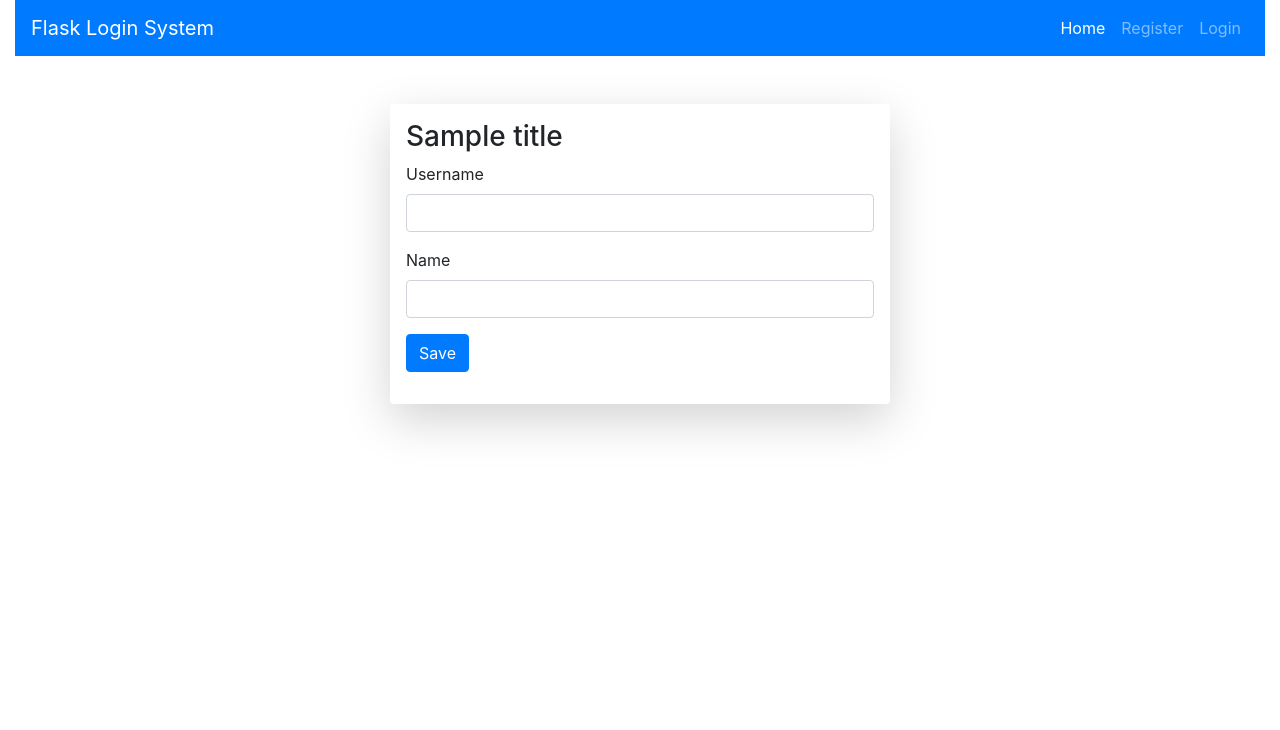
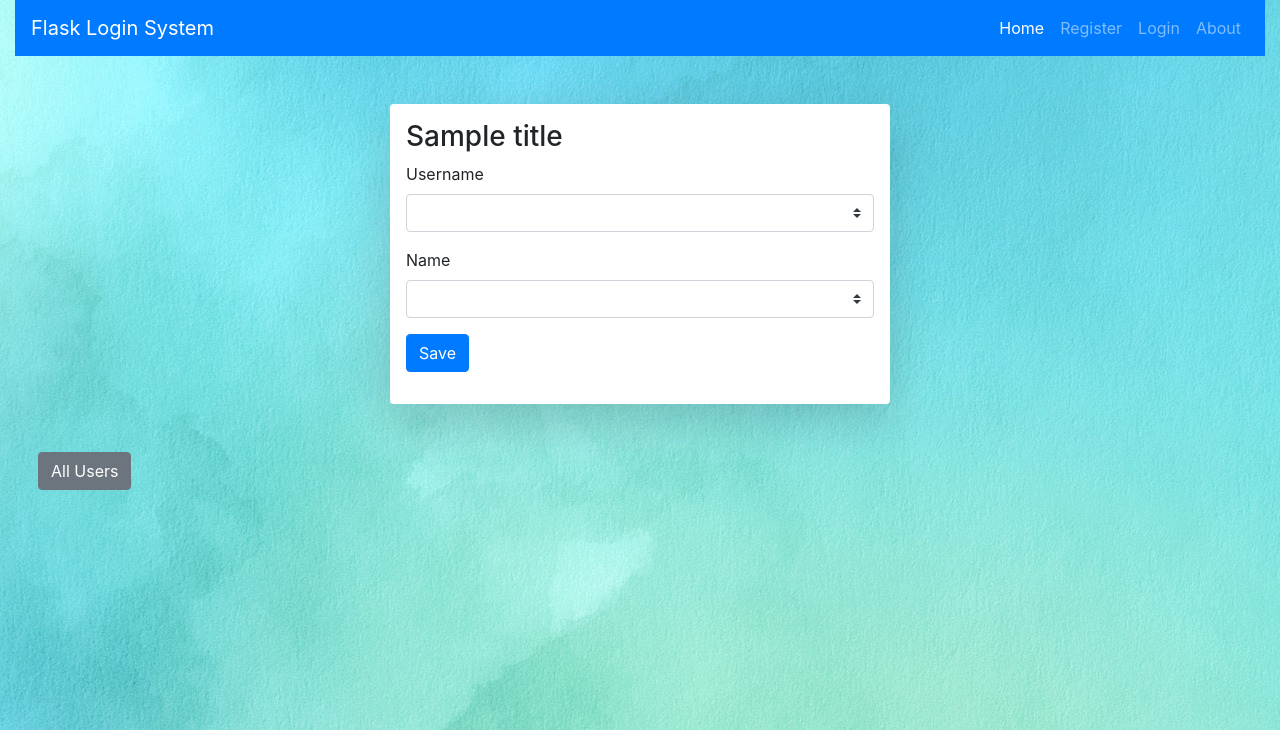
Before and after one commit to sauravk7077/Flask-Login-System, a Python web app: template login_system/templates/admin_page.html in a window 1280 px wide. Shown: the top 730 px of the page. Run offline with Jinja, Linux system fonts and the light colour scheme; the template is opened without the code that fills it: most values are stand-ins (such as "Sample title", 1, 10 or a date in 2020); form fields are guessed from the names that the template uses; some libraries are stand-ins or nearby versions; some web fonts are replaced.

Commit message:
add feature to see users

```diff
--- a/login_system/main/routes.py
+++ b/login_system/main/routes.py
@@ -12,3 +12,8 @@ main = Blueprint('main', __name__)
 @main.route('/home')
 def home():
     return render_template('home.html', title="Home")
+
+
+@main.route('/about')
+def about():
+    return render_template('about.html', title="About")
--- a/login_system/static/main.css
+++ b/login_system/static/main.css
@@ -7,3 +7,7 @@ fieldset, .alert{
 .fieldset *{
     text-align: center;
 }
+
+body{
+	background: url('background/bg.jpg');
+}
--- /dev/null
+++ b/login_system/templates/about.html
@@ -0,0 +1,5 @@
+{% extends "layout.html" %}
+{% block content %}
+    <h1>{{ title }} &#x1F642;</h1>
+
+{% endblock %}
--- a/login_system/templates/admin_page.html
+++ b/login_system/templates/admin_page.html
@@ -9,7 +9,7 @@
                 <div class="form-group">
                     {% if form.username.errors %}
                         {{ form.username.label }}
-                        {{ form.username(class='form-control control-label is-invalid') }}
+                        {{ form.username(class='custom-select is-invalid') }}
                         <div class="invalid-feedback">
                             {% for error in form.username.errors %}
                                 {{ error }}
@@ -17,14 +17,14 @@
                         </div>
                     {% else %}
                         {{ form.username.label }}
-                        {{ form.username(class='form-control control-label') }}
+                        {{ form.username(class='custom-select') }}
                     {% endif %}
                 </div>
                 <!-- Name group -->
                 <div class="form-group">
                     {% if form.name.errors %}
                         {{ form.name.label }}
-                        {{ form.name(class='form-control control-label is-invalid') }}
+                        {{ form.name(class='custom-select is-invalid') }}
                         <div class="invalid-feedback">
                             {% for error in form.name.errors %}
                                 {{ error }}
@@ -32,7 +32,7 @@
                         </div>
                     {% else %}
                         {{ form.name.label }}
-                        {{ form.name(class='form-control control-label') }}
+                        {{ form.name(class='custom-select') }}
                     {% endif %}
                 </div>
                 <div class="form-group">
@@ -41,4 +41,24 @@
             </fieldset>
         </form>
     </div>
+    <div class="container m-2">
+        <button class='btn btn-secondary' id="requestUserBtn">All Users</button>
+    </div>
+    <script>
+        let usr = document.getElementById('username');
+        let usrBtn = document.getElementById('requestUserBtn');
+        usrBtn.onclick = function(e) {
+            $.get( "all_user",function( data ) {
+                var doc = new DOMParser().parseFromString(data, "text/xml");
+                console.log(doc);
+                $('.container-fluid');
+            });
+        };
+        usr.onchange = function(e) {
+            console.log(usr.value);
+            $.post('/user_control', {
+                selected : usr.value
+            });
+        };
+    </script>
 {% endblock %}
--- a/login_system/templates/layout.html
+++ b/login_system/templates/layout.html
@@ -14,7 +14,7 @@
     <link href="https://fonts.googleapis.com/css2?family=Nunito&family=Righteous&display=swap" rel="stylesheet">
 
     <!-- Bootstrap js files -->
-    <script src="https://code.jquery.com/jquery-3.5.1.slim.min.js" integrity="sha384-DfXdz2htPH0lsSSs5nCTpuj/zy4C+OGpamoFVy38MVBnE+IbbVYUew+OrCXaRkfj" crossorigin="anonymous"></script>
+    <script src="https://code.jquery.com/jquery-3.5.1.min.js" integrity="sha256-9/aliU8dGd2tb6OSsuzixeV4y/faTqgFtohetphbbj0=" crossorigin="anonymous"></script>
     <script src="https://cdn.jsdelivr.net/npm/popper.js@1.16.0/dist/umd/popper.min.js" integrity="sha384-Q6E9RHvbIyZFJoft+2mJbHaEWldlvI9IOYy5n3zV9zzTtmI3UksdQRVvoxMfooAo" crossorigin="anonymous"></script>
     <script src="https://stackpath.bootstrapcdn.com/bootstrap/4.5.0/js/bootstrap.min.js" integrity="sha384-OgVRvuATP1z7JjHLkuOU7Xw704+h835Lr+6QL9UvYjZE3Ipu6Tp75j7Bh/kR0JKI" crossorigin="anonymous"></script>
 
@@ -54,6 +54,9 @@
                     <a class="nav-link" href="{{ url_for('users.login') }}">Login</a>
                 </li>
                 {% endif %}
+                <li class="nav-item">
+                    <a class="nav-link" href="{{ url_for('main.about') }}">About</a>
+                </li>
               </ul>
             </div>
           </nav>
@@ -72,6 +75,12 @@
         {% endwith %}
         <!-- Content section -->
         {% block content %}{% endblock %}
+
+        <!-- <footer>
+            <small>
+            Image by <a href="https://pixabay.com/users/BarbaraALane-756613/?utm_source=link-attribution&amp;utm_medium=referral&amp;utm_campaign=image&amp;utm_content=1668079">Barbara A Lane</a> from <a href="https://pixabay.com/?utm_source=link-attribution&amp;utm_medium=referral&amp;utm_campaign=image&amp;utm_content=1668079">Pixabay</a>
+            </small>
+        </footer> -->
     </div>
 </body>
 </html>
--- a/login_system/users/form.py
+++ b/login_system/users/form.py
@@ -1,6 +1,6 @@
 from flask_wtf import FlaskForm
 from wtforms.validators import DataRequired, Length, Email, EqualTo, ValidationError
-from wtforms import StringField, SubmitField, PasswordField, BooleanField, FileField
+from wtforms import StringField, SubmitField, PasswordField, BooleanField, FileField, SelectField
 from flask_login import current_user
 from login_system.database_models import User
 
@@ -54,6 +54,6 @@ class AccountForm(FlaskForm):
                 raise ValidationError("This email is already takes. Please choose another one.")
 
 class RoleForm(FlaskForm):
-    name = StringField(label="name", validators=[DataRequired()])
-    username = StringField(label="username", validators=[DataRequired()])
+    name = SelectField(label="Type", choices=[("Admin"), ("Member")], validators=[DataRequired()])
+    username = SelectField(label="Username", choices=[], validators=[DataRequired()])
     save = SubmitField(label="Save")
--- a/login_system/users/utils.py
+++ b/login_system/users/utils.py
@@ -11,6 +11,6 @@ def is_safe_url(target):
 
 def isAdmin():
     for role in current_user.roles:
-        if role == 'admin':
+        if role.name == 'admin':
             return True
     return False
```
Also changed, not shown: login_system/templates/all_user.html (+15 -4 lines), login_system/users/routes.py (+8 -2 lines), login_system/static/background/bg.jpg (added).
